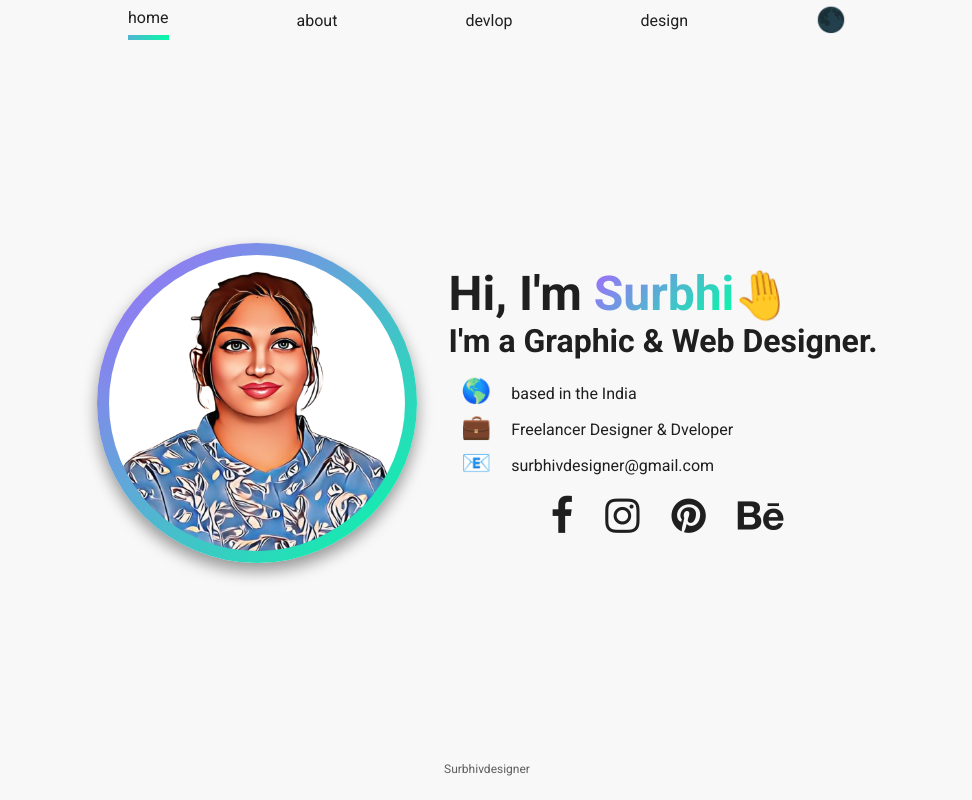
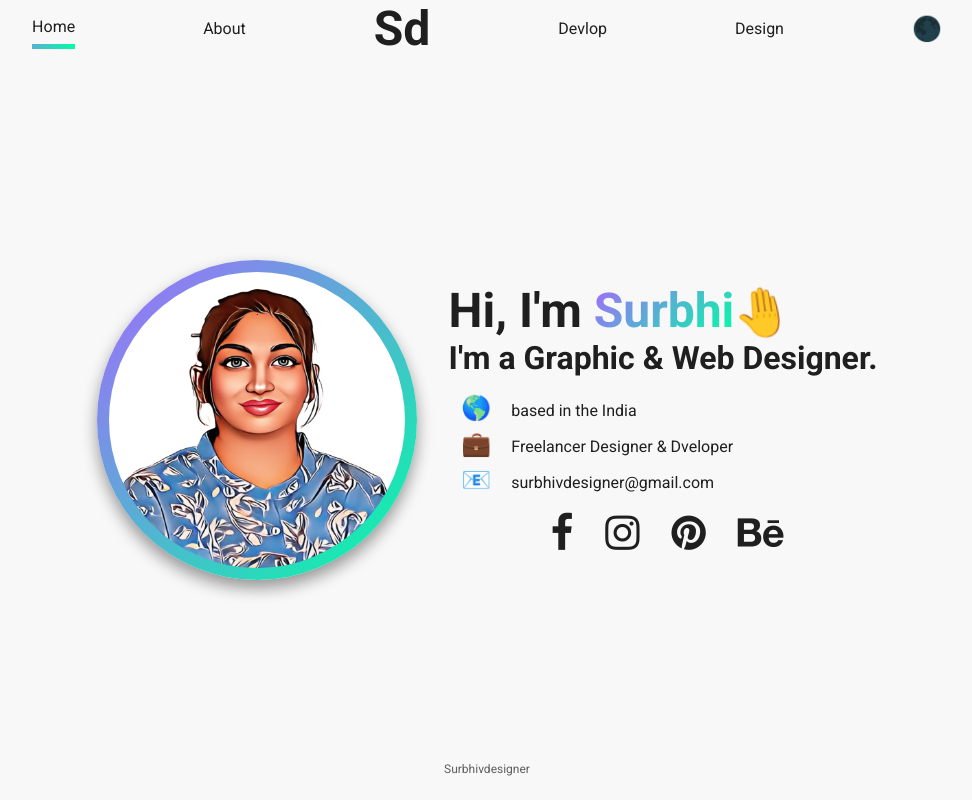
Before and after one commit to sur-designer/sur-designer.github.io, a React (Create React App) app: page / in a window 1280 px wide. Shown: the whole page, without its empty margins (153-1125 px from the left). Built offline with nearby package versions, Linux system fonts and the light colour scheme; the HTML template or start-up script is replaced by a standard one.

Commit message:
nav change

```diff
--- a/src/components/Navbar.js
+++ b/src/components/Navbar.js
@@ -18,7 +18,12 @@ const links = [
         to: 'about',
         active: 'about'
     },
-
+    {
+        name: info.initials,
+        type: 'initials',
+        to: '',
+        active: 'home'
+    },
 
 
     {
@@ -51,7 +56,7 @@ export default function Navbar({ darkMode, handleClick, active, setActive }) {
         <Box component={'nav'} width={'100%'} position={singlePage ? 'fixed' : 'relative'} className={darkMode? Style.dark : Style.light}>
             <Box component={'ul'} display={'flex'} justifyContent={'center'} alignItems={'center'}
                 gap={{ xs: '2rem', md: '8rem' }}
-                textTransform={'lowercase'} fontSize={'1rem'}>
+                 fontSize={'1rem'}>
                 {links.map((link, index) => (
                     <Box key={index} component={'li'} className={(link.active === active && !link.type) && Style.active}
                         sx={{ borderImageSource: info.gradient }}>
--- a/src/info/Info.js
+++ b/src/info/Info.js
@@ -34,7 +34,7 @@ of what each of the values mean.
 export const info = {
     firstName: "Surbhi",
     lastName: "Vijayvargiya",
-    initials: "js", // the example uses first and last, but feel free to use three or more if you like.
+    initials: "Sd", // the example uses first and last, but feel free to use three or more if you like.
     position: "a Graphic & Web Designer",
     selfPortrait: self, // don't change this unless you want to name your self-portrait in the "img" folder something else!
     gradient: `-webkit-linear-gradient(135deg, ${colors})`, // don't change this either
```
